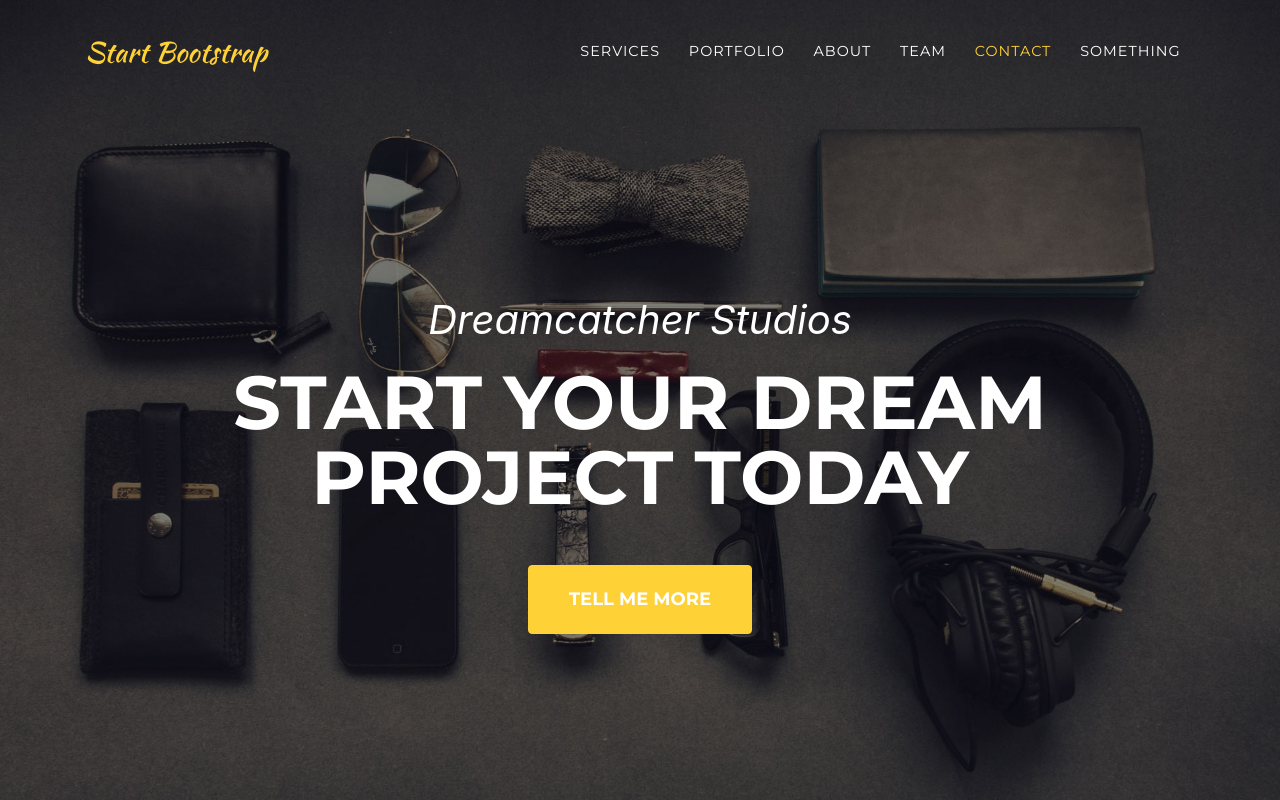
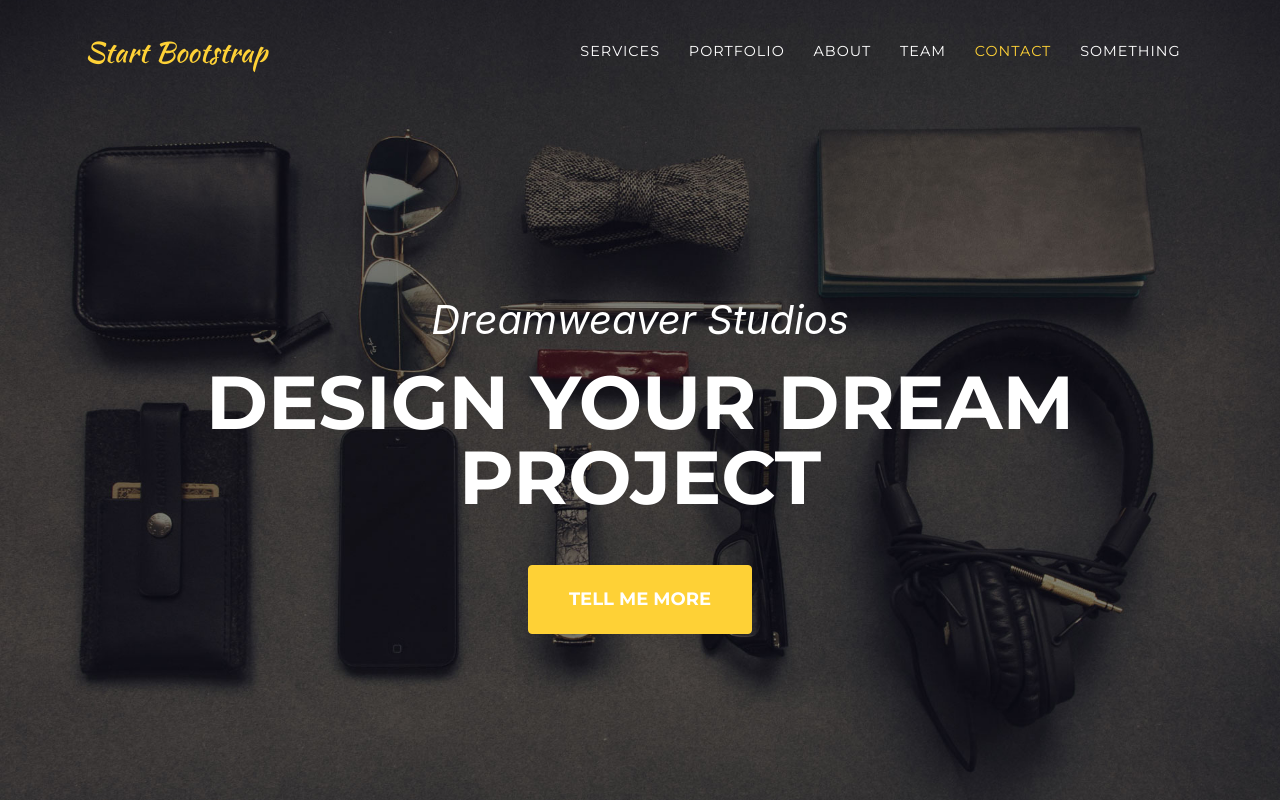
Before and after one commit to zmarkan/circleci-demo, a website: page index.html in a window 1280 px wide. Shown: the top 800 px of the page. Drawn offline with nearby package versions, Linux system fonts and the light colour scheme; a web font is replaced by a local one.

Commit message:
Make heading changes

```diff
--- a/index.html
+++ b/index.html
@@ -64,8 +64,8 @@
   <header class="masthead">
     <div class="container">
       <div class="intro-text">
-        <div class="intro-lead-in">Dreamcatcher Studios</div>
-        <div class="intro-heading text-uppercase">Start Your Dream Project Today</div>
+        <div class="intro-lead-in">Dreamweaver Studios</div>
+        <div class="intro-heading text-uppercase">Design Your Dream Project</div>
         <a class="btn btn-primary btn-xl text-uppercase js-scroll-trigger" href="#services">Tell Me More</a>
       </div>
     </div>
```
